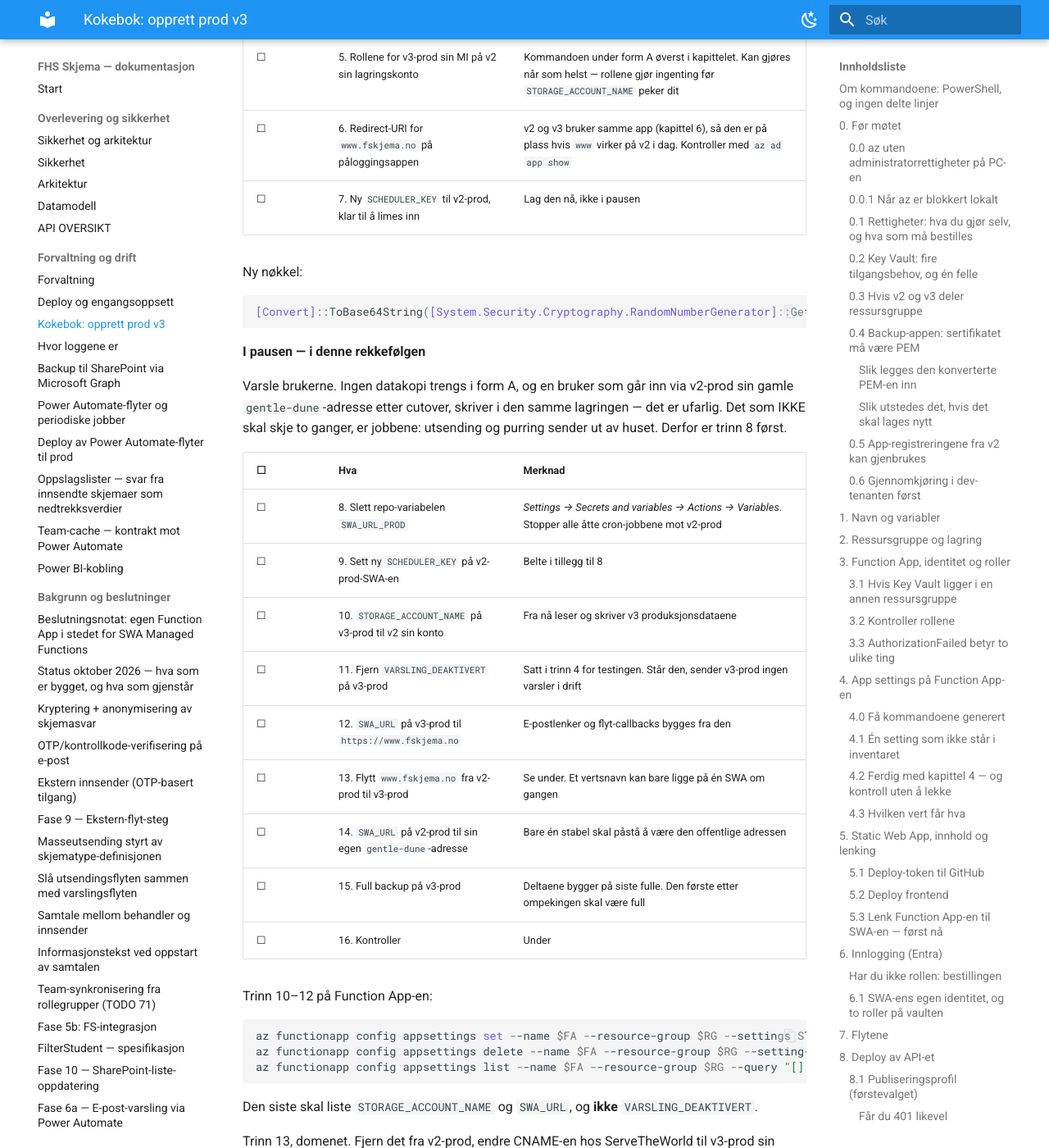
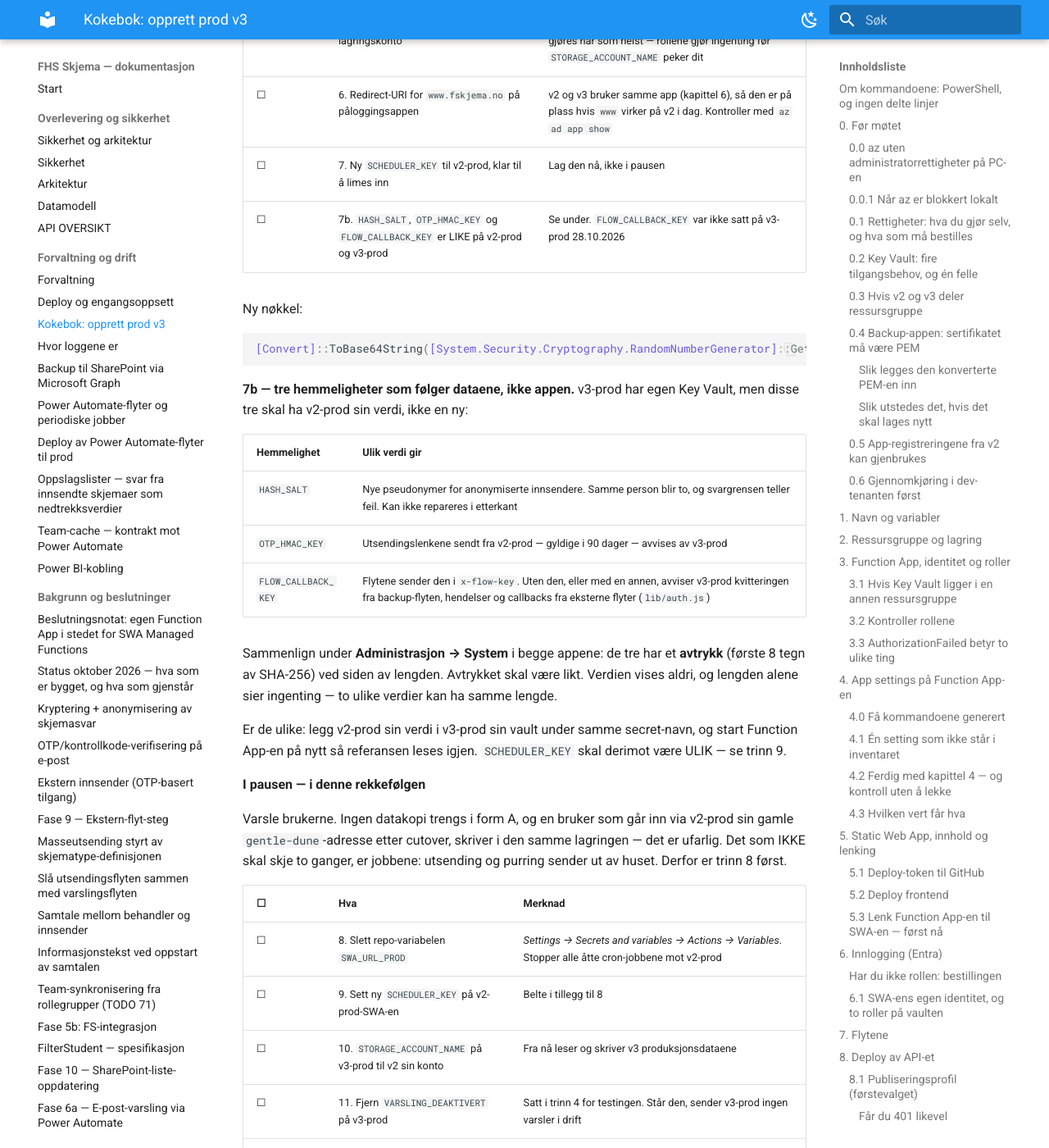
Before and after one commit to jachrist/skjema-swa, an MkDocs documentation site: the page built from docs/KOKEBOK-PROD-V3.md, in a window 1280 px wide and 1400 px high, scrolled down 45511 px. Shown: the whole window at 82% size. Built offline with MkDocs 1.6.1 and Material for MkDocs 9.7.7, drawn with Linux system fonts in a browser that asks for light colours; some of the changed text lies outside the part shown.

Commit message:
Avtrykk for hemmelighetene som deles med dataene, og forslag om roller fra FS
To apper paa samme lagring (v2-prod og v3-prod, og cutover form A) krever
at HASH_SALT, OTP_HMAC_KEY og FLOW_CALLBACK_KEY er LIKE. Ulik verdi feiler
stille: nye pseudonymer, utsendingslenker (90 dager) som avvises, og
flyt-callbacks som avvises. v3-prod har egen Key Vault, og FLOW_CALLBACK_KEY
var ikke satt der 28.10.2026.

- system/info viser et avtrykk (8 heksetegn av SHA-256) for de tre, slik at
  to apper kan sammenlignes uten at verdien vises. null naar verdien mangler
  eller er en uloest referanse. Test kjoerer den ekte handleren; tre
  mutasjoner, alle roede.
- Kapittel 10: trinn 7b i sjekklisten, og «Parallelldrift» om hva som maa
  vaere paa plass for to apper paa samme lagring.
- docs/FORSLAG-ROLLER-FRA-FS.md: hovedlaerer fra FS som egen rolle med
  Kilde 'fs', og spoersmaalene som maa besvares foerst.
- VURDERING-ROLLER.md: tabellen oppga team-synk og FS-jobben som skrivere
  av roller. Ingen av dem skriver til Rollemedlemskap.

Co-Authored-By: Claude Opus 5.5 <noreply@anthropic.com>
Claude-Session: https://claude.ai/code/session_015ayNVTGuem7WF3WCorEerp

````diff
--- a/docs/KOKEBOK-PROD-V3.md
+++ b/docs/KOKEBOK-PROD-V3.md
@@ -2004,12 +2004,31 @@ v3 sin konto til v2 sin. Pausen er satt til to timer.
 | ☐ | 5. Rollene for v3-prod sin MI på v2 sin lagringskonto | Kommandoen under form A øverst i kapittelet. Kan gjøres når som helst — rollene gjør ingenting før `STORAGE_ACCOUNT_NAME` peker dit |
 | ☐ | 6. Redirect-URI for `www.fskjema.no` på påloggingsappen | v2 og v3 bruker samme app (kapittel 6), så den er på plass hvis `www` virker på v2 i dag. Kontroller med `az ad app show` |
 | ☐ | 7. Ny `SCHEDULER_KEY` til v2-prod, klar til å limes inn | Lag den nå, ikke i pausen |
+| ☐ | 7b. `HASH_SALT`, `OTP_HMAC_KEY` og `FLOW_CALLBACK_KEY` er LIKE på v2-prod og v3-prod | Se under. `FLOW_CALLBACK_KEY` var ikke satt på v3-prod 28.10.2026 |
 
 Ny nøkkel:
 
 ```powershell
 [Convert]::ToBase64String([System.Security.Cryptography.RandomNumberGenerator]::GetBytes(32))
 ```
+
+**7b — tre hemmeligheter som følger dataene, ikke appen.** v3-prod har egen
+Key Vault, men disse tre skal ha v2-prod sin verdi, ikke en ny:
+
+| Hemmelighet | Ulik verdi gir |
+|---|---|
+| `HASH_SALT` | Nye pseudonymer for anonymiserte innsendere. Samme person blir to, og svargrensen teller feil. Kan ikke repareres i etterkant |
+| `OTP_HMAC_KEY` | Utsendingslenkene sendt fra v2-prod — gyldige i 90 dager — avvises av v3-prod |
+| `FLOW_CALLBACK_KEY` | Flytene sender den i `x-flow-key`. Uten den, eller med en annen, avviser v3-prod kvitteringen fra backup-flyten, hendelser og callbacks fra eksterne flyter (`lib/auth.js`) |
+
+Sammenlign under **Administrasjon → System** i begge appene: de tre har et
+**avtrykk** (første 8 tegn av SHA-256) ved siden av lengden. Avtrykket skal
+være likt. Verdien vises aldri, og lengden alene sier ingenting — to ulike
+verdier kan ha samme lengde.
+
+Er de ulike: legg v2-prod sin verdi i v3-prod sin vault under samme
+secret-navn, og start Function App-en på nytt så referansen leses igjen.
+`SCHEDULER_KEY` skal derimot være ULIK — se trinn 9.
 
 **I pausen — i denne rekkefølgen**
 
@@ -2077,6 +2096,29 @@ Trinn 16, kontroll:
 | ☐ | Neste morgen | Nattjobbene står `ok` i Jobber-fanen, og GitHub Actions viser prod-raden som hoppet over |
 
 **Etterpå:** sett TTL på `www` tilbake til 1 time når v3-prod er bekreftet.
+
+### Parallelldrift: v2-prod og v3-prod på samme lagring
+
+Går fint, og er i praksis det form A er — men bare med fire ting på plass:
+
+1. **Bare én av dem kjører jobbene.** Ellers går utsending og purring
+   dobbelt. Med `SWA_URL_PROD` slettet kjører v2-prod ingen jobber på egen
+   hånd; «Kjør nå» i v2-prod sitt admin-panel gjør det fortsatt — ikke bruk
+   den.
+2. **De tre hemmelighetene i 7b er like.**
+3. **Samme kode.** De to deployes hver for seg:
+   - v2-prod med «Deploy prod eller pilot» (standard-token, `deploy_api` på)
+   - v3-prod med begge jobbene
+
+   Deployes bare den ene, kan den nye koden skrive noe den gamle ikke leser.
+   Sjekk commit-SHA-en i `/api/ping` på begge.
+4. **Nøkkelkalenderen er ikke delt mellom dem** — partisjonene er
+   `production` og `prod`. Det er riktig, siden nøklene er ulike.
+
+Det som tåler to skrivere fra før, fordi det allerede må tåle flere
+instanser av samme app: skjemanummeret (`lib/skjema-id.js`, ETag mot
+samtidige innsendinger), krypteringsnøklene (ligger i lagringen og følger
+dataene), og lesecachene (60 sekunder i `lib/emner-storage.js`).
 
 ### Tilbakevei
 
--- a/mkdocs.yml
+++ b/mkdocs.yml
@@ -111,6 +111,7 @@ nav:
       - SAMMENLIGNING-LEGACY-SWA.md
       - PLATTFORM-DEMONSTRATOR.md
       - VURDERING-ROLLER.md
+      - FORSLAG-ROLLER-FRA-FS.md
   - Om dokumentasjonen:
       - DOKUMENTASJONSPLAN.md
       - TODO.md
````
Also changed, not shown: docs/FORSLAG-ROLLER-FRA-FS.md (added, +126 -0 lines), docs/VURDERING-ROLLER.md (+9 -3 lines), 3 other files.
